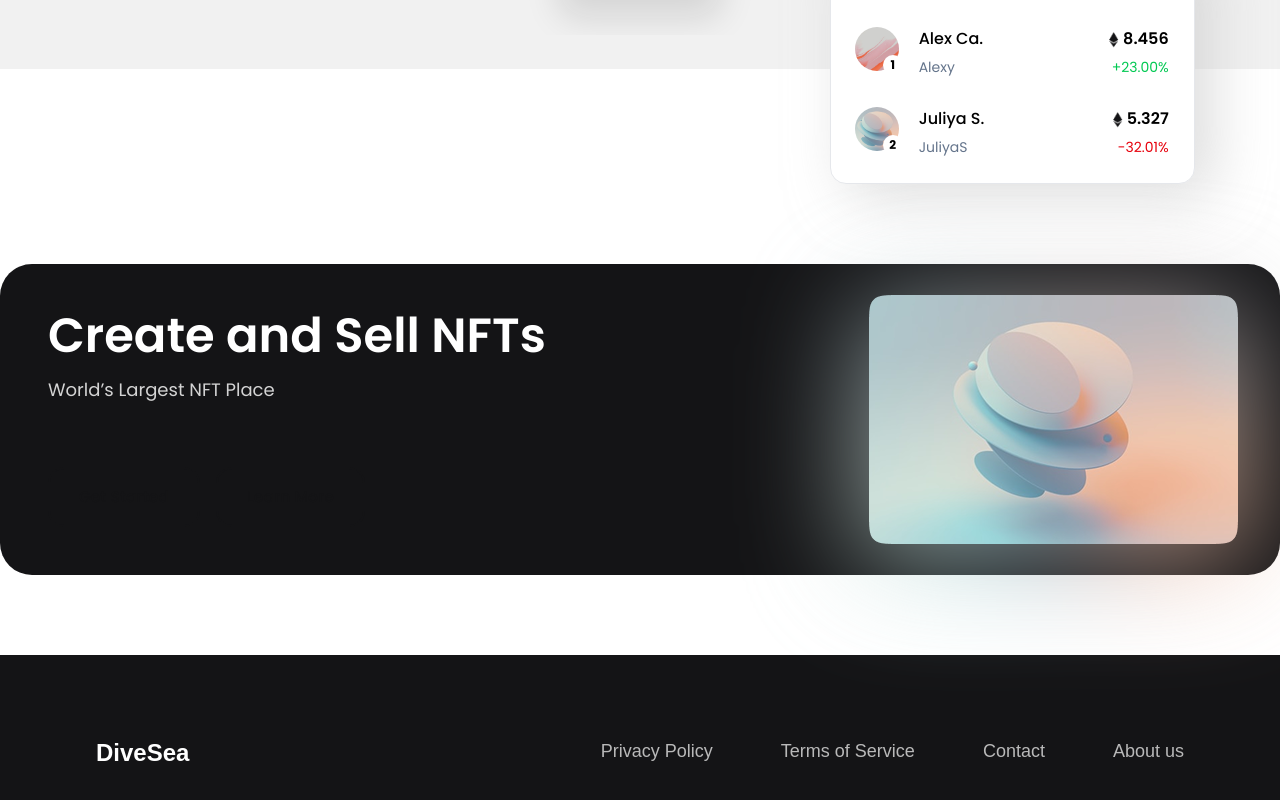
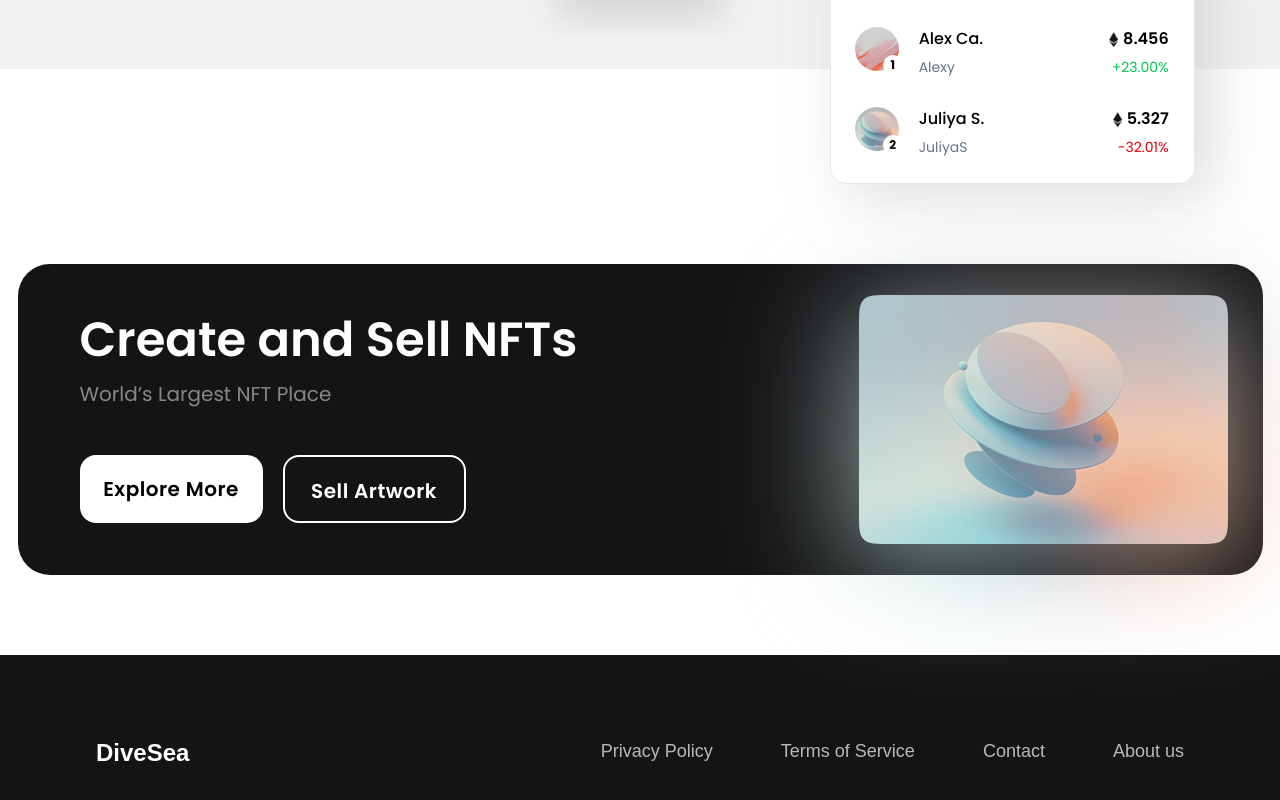
Before and after one commit to OleksandrZaynyato/divesea, a Next.js app: page / in a window 1280 px wide. Shown: the part 1764-2564 px from the top of the page. Built offline with nearby package versions, Linux system fonts and the light colour scheme.

Commit message:
feat: final for banner

```diff
--- a/components/shared/banner/Banner.tsx
+++ b/components/shared/banner/Banner.tsx
@@ -4,18 +4,18 @@ import {Button} from "@/components/ui";
 export const Banner: React.FC = () => {
     return (
         <div
-            className="w-full h-[311px] bg-[#141416] text-white p-8 my-20 rounded-4xl flex justify-between items-center font-['Poppins']">
-            <div className="h-full flex flex-col justify-between p-4">
+            className="w-full max-w-[1245px] h-[311px] bg-[#141416] text-white p-8 my-20 mx-auto rounded-4xl flex justify-between items-center font-['Poppins']">
+            <div className="h-full flex flex-col justify-between px-7.5 py-5">
                 <div>
                     <h1 className="text-5xl font-semibold mb-4">Create and Sell NFTs</h1>
-                    <p className="text-lg text-[#D4D4D4]">World’s Largest NFT Place</p>
+                    <p className="text-xl opacity-60 text-[#D4D4D4]">World’s Largest NFT Place</p>
                 </div>
-                <div className="flex gap-4">
-                    <Button className="bg-white" type="outline">Get Started</Button>
-                    <Button type="outline">Learn More</Button>
+                <div className="flex gap-5">
+                    <Button type="white" className="w-[183.06px] h-[67.66px] text-xl font-semibold p-5">Explore More</Button>
+                    <Button type="reverseOutline" className="w-[183.06px] h-[67.66px] text-xl font-semibold p-5">Sell Artwork</Button>
                 </div>
             </div>
-            <div className="w-[390px] h-[290px] rounded-2xl overflow-visible flex items-center justify-center relative">
+            <div className="w-[390px] h-[290px] rounded-2xl overflow-visible flex items-center justify-center relative translate-x-2">
                 <Image
                     src="/Rectangle33.png"
                     alt="NFT Card"
--- a/components/ui/button.tsx
+++ b/components/ui/button.tsx
@@ -1,7 +1,6 @@
 import React from 'react';
 import { cn } from '@/lib/utils';
-
-type ButtonType = "default" | "outline" | "white";
+type ButtonType = "default" | "outline" | "white" | "reverseOutline";
 
 interface Props {
     className?: string;
@@ -26,6 +25,11 @@ export const Button: React.FC<Props> = ({ className, children, type = "default"
             color: "black",
             border: "none",
         },
+        reverseOutline: {
+            backgroundColor: "transparent",
+            color: "white",
+            border: "2px solid white",
+        },
     };
 
     return (
@@ -33,12 +37,10 @@ export const Button: React.FC<Props> = ({ className, children, type = "default"
             style={variants[type]}
             className={cn(
                 "font-medium h-[60px] px-[29px] rounded-2xl text-[15px] tracking-wide transition-colors duration-300 cursor-pointer",
-                // default hover for black bg
                 type === "default" && "bg-[#141416] text-white hover:bg-black",
-                // outline hover
                 type === "outline" && "hover:bg-[#141416] hover:text-white",
-                // white hover
                 type === "white" && "bg-white text-black hover:bg-gray-100",
+                type === "reverseOutline" && "hover:bg-white hover:text-black",
                 className
             )}
         >
```
